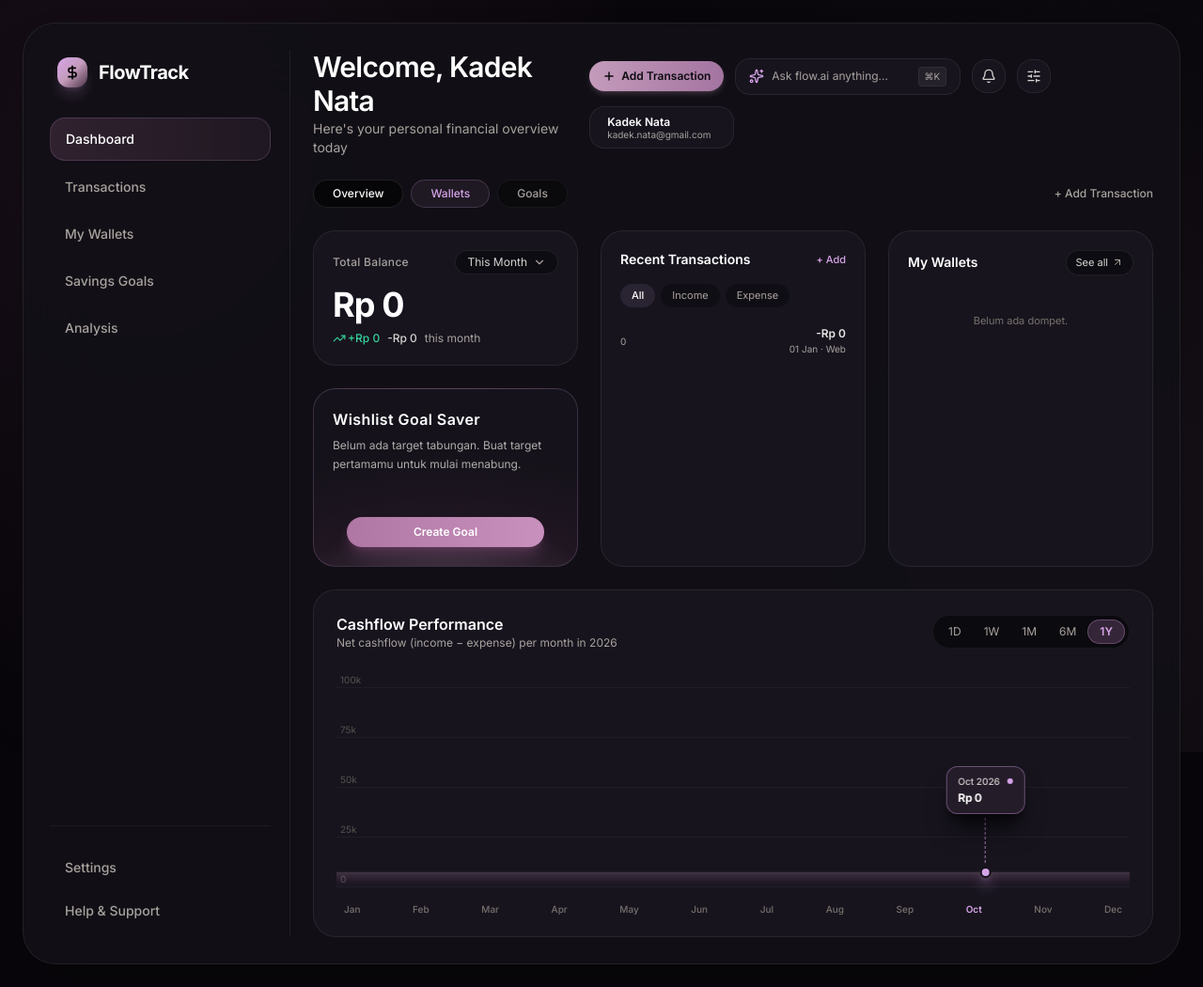
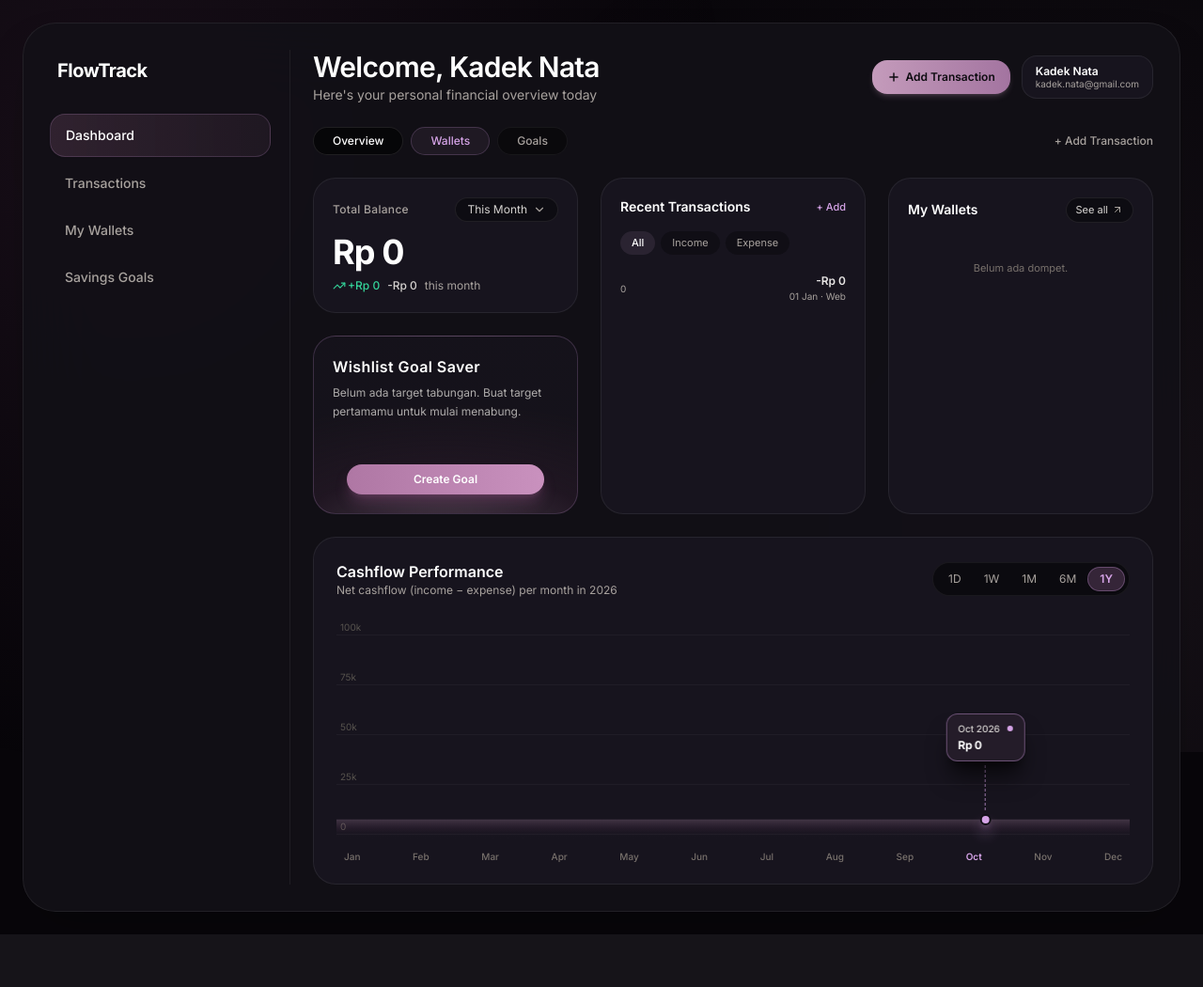
Before and after one commit to IKSP-Nata/simple-moneytracker, a PHP site: page / in a window 1280 px wide. Shown: the whole page at 94% size. After the commit the page ends 994 px from the top, so only its background shows below. Run offline with PHP 8.4, Linux system fonts and the light colour scheme; data that the repository does not hold is empty; some libraries are stand-ins or nearby versions.

Commit message:
remove unused UI elements and clear dummy data for production

```diff
--- a/index.php
+++ b/index.php
@@ -230,16 +230,10 @@ unset($_SESSION['flash_msg'], $_SESSION['flash_error']);
 <!-- BEGIN: MainDashboardContainer -->
 <main class="relative z-10 w-full max-w-screen-2xl bg-[#121017]/95 rounded-[2.2rem] border border-white/[0.07] shadow-2xl backdrop-blur-2xl p-5 md:p-7 flex flex-col lg:flex-row gap-6">
 <!-- BEGIN: LeftSidebar -->
-<aside class="w-full lg:w-64 flex-shrink-0 flex flex-col justify-between py-2 border-b lg:border-b-0 lg:border-r border-white/[0.06] pr-0 lg:pr-5" data-purpose="app-navigation">
+<aside class="w-full lg:w-64 flex-shrink-0 flex flex-col py-2 border-b lg:border-b-0 lg:border-r border-white/[0.06] pr-0 lg:pr-5" data-purpose="app-navigation">
 <div class="space-y-8">
 <!-- Logo & Brand Name -->
 <div class="flex items-center gap-3 px-2">
-<div class="w-8 h-8 rounded-xl bg-gradient-to-br from-mauveAccent via-mauveGlow to-mauveDark flex items-center justify-center shadow-lg shadow-mauveAccent/20">
-<!-- Sleek Minimal Geometric Monogram Icon -->
-<svg class="w-4 h-4 text-black" fill="none" stroke="currentColor" stroke-linecap="round" stroke-linejoin="round" stroke-width="2.5" viewbox="0 0 24 24">
-<path d="M12 2v20M17 5H9.5a3.5 3.5 0 0 0 0 7h5a3.5 3.5 0 0 1 0 7H6"></path>
-</svg>
-</div>
 <span class="text-xl font-bold tracking-tight text-white flex items-center gap-1.5">
             FlowTrack
           </span>
@@ -258,56 +252,35 @@ unset($_SESSION['flash_msg'], $_SESSION['flash_error']);
 <a class="flex items-center px-4 py-3 rounded-2xl text-sm font-medium text-stone-400 hover:text-stone-200 hover:bg-white/[0.03] transition-all" href="#goals" data-tab="goals" id="nav-goals">
 <span class="">Savings Goals</span>
 </a>
-<a class="flex items-center px-4 py-3 rounded-2xl text-sm font-medium text-stone-400 hover:text-stone-200 hover:bg-white/[0.03] transition-all" href="#" id="nav-analysis" onclick="event.preventDefault()">
-<span class="">Analysis</span>
-</a></nav>
+</nav>
 </div>
-<!-- Bottom Settings & Help Section -->
-<div class="pt-6 border-t border-white/[0.05] space-y-1.5 mt-6 lg:mt-0"><a class="flex items-center px-4 py-2.5 rounded-xl text-sm font-medium text-stone-400 hover:text-white hover:bg-white/[0.03] transition" href="#" onclick="event.preventDefault()">
-<span class="">Settings</span>
-</a>
-<a class="flex items-center px-4 py-2.5 rounded-xl text-sm font-medium text-stone-400 hover:text-white hover:bg-white/[0.03] transition" href="#" onclick="event.preventDefault()">
-<span class="">Help &amp; Support</span>
-</a></div>
 </aside>
 <!-- END: LeftSidebar -->
 <!-- BEGIN: DashboardBody -->
 <div class="flex-1 flex flex-col gap-6 overflow-hidden">
 <!-- BEGIN: TopHeader -->
-<header class="flex flex-col md:flex-row md:items-center justify-between gap-4">
+<header class="flex flex-col sm:flex-row sm:items-center justify-between gap-4 w-full">
 <!-- User Greeting & Subtitle -->
-<div>
+<div class="flex-1 min-w-0">
 <h1 class="text-2xl md:text-3xl font-semibold text-white tracking-tight">Welcome, Kadek Nata</h1>
 <p class="text-xs md:text-sm text-stone-400 mt-0.5" id="page-subtitle">
             Here's your personal financial overview today
           </p>
 </div>
-<!-- Right Header Items: Pills, Search, Notifications, Profile, and Add Transaction Button -->
-<div class="flex flex-wrap items-center gap-3">
+<!-- Right Header Items: Add Transaction Button & Profile -->
+<div class="flex items-center gap-3 flex-shrink-0">
 <!-- Add Transaction Button -->
-<button class="btn-add-transaction flex items-center gap-1.5 px-3.5 py-2 rounded-2xl text-xs font-semibold bg-gradient-to-r from-[#C49BBB] to-[#A374A0] text-[#0D0B10] shadow-md shadow-[#C49BBB]/20 hover:opacity-95 active:scale-[0.98] transition-all" type="button" id="header-add-btn">
+<button class="btn-add-transaction flex items-center gap-1.5 px-4 py-2.5 rounded-2xl text-xs font-semibold bg-gradient-to-r from-[#C49BBB] to-[#A374A0] text-[#0D0B10] shadow-md shadow-[#C49BBB]/20 hover:opacity-95 active:scale-[0.98] transition-all" type="button" id="header-add-btn">
 <svg class="w-3.5 h-3.5" fill="none" height="16" stroke="currentColor" stroke-linecap="round" stroke-linejoin="round" stroke-width="2.5" viewbox="0 0 24 24" width="16" xmlns="http://www.w3.org/2000/svg"><path d="M5 12h14"></path><path d="M12 5v14"></path></svg>
 <span>Add Transaction</span>
 </button>
-<!-- Command Prompt / Search Bar -->
-<div class="relative flex items-center bg-[#17141E] border border-white/[0.07] px-3.5 py-2 rounded-2xl w-full sm:w-60 focus-within:border-mauveAccent/50 transition">
-<svg aria-hidden="true" class="lucide lucide-sparkles w-4 h-4 text-mauveAccent mr-2 flex-shrink-0" data-lucide="sparkles" fill="none" height="24" stroke="currentColor" stroke-linecap="round" stroke-linejoin="round" stroke-width="2" viewbox="0 0 24 24" width="24" xmlns="http://www.w3.org/2000/svg"><path d="M11.017 2.814a1 1 0 0 1 1.966 0l1.051 5.558a2 2 0 0 0 1.594 1.594l5.558 1.051a1 1 0 0 1 0 1.966l-5.558 1.051a2 2 0 0 0-1.594 1.594l-1.051 5.558a1 1 0 0 1-1.966 0l-1.051-5.558a2 2 0 0 0-1.594-1.594l-5.558-1.051a1 1 0 0 1 0-1.966l5.558-1.051a2 2 0 0 0 1.594-1.594z"></path><path d="M20 2v4"></path><path d="M22 4h-4"></path><circle cx="4" cy="20" r="2"></circle></svg>
-<input class="bg-transparent text-xs text-white placeholder-stone-400 focus:outline-none w-full border-none p-0" placeholder="Ask flow.ai anything..." type="text" id="search-input"/>
-<span class="text-[10px] bg-white/[0.06] text-stone-400 px-1.5 py-0.5 rounded border border-white/[0.05]">⌘K</span>
-</div>
-<!-- Notification Bell -->
-<button aria-label="Notifications" class="w-9 h-9 rounded-2xl bg-[#17141E] border border-white/[0.07] flex items-center justify-center text-stone-300 hover:text-white hover:border-white/20 transition" type="button" id="notif-btn">
-<svg aria-hidden="true" class="lucide lucide-bell w-4 h-4" data-lucide="bell" fill="none" height="24" stroke="currentColor" stroke-linecap="round" stroke-linejoin="round" stroke-width="2" viewbox="0 0 24 24" width="24" xmlns="http://www.w3.org/2000/svg"><path d="M10.268 21a2 2 0 0 0 3.464 0"></path><path d="M3.262 15.326A1 1 0 0 0 4 17h16a1 1 0 0 0 .74-1.673C19.41 13.956 18 12.499 18 8A6 6 0 0 0 6 8c0 4.499-1.411 5.956-2.738 7.326"></path></svg>
-</button>
-<!-- Settings Cog -->
-<button aria-label="Quick Settings" class="w-9 h-9 rounded-2xl bg-[#17141E] border border-white/[0.07] flex items-center justify-center text-stone-300 hover:text-white hover:border-white/20 transition" type="button" id="quick-settings-btn">
-<svg aria-hidden="true" class="lucide lucide-sliders-horizontal w-4 h-4" data-lucide="sliders-horizontal" fill="none" height="24" stroke="currentColor" stroke-linecap="round" stroke-linejoin="round" stroke-width="2" viewbox="0 0 24 24" width="24" xmlns="http://www.w3.org/2000/svg"><path d="M10 5H3"></path><path d="M12 19H3"></path><path d="M14 3v4"></path><path d="M16 17v4"></path><path d="M21 12h-9"></path><path d="M21 19h-5"></path><path d="M21 5h-7"></path><path d="M8 10v4"></path><path d="M8 12H3"></path></svg>
-</button>
 <!-- User Profile Badge -->
-<div class="flex items-center gap-2.5 pl-1.5 py-1 pr-3 bg-[#17141E] border border-white/[0.07] rounded-2xl"><div class="text-left px-3 py-1">
+<div class="flex items-center gap-2.5 px-3.5 py-2 bg-[#17141E] border border-white/[0.07] rounded-2xl">
+<div class="text-left">
 <p class="text-xs font-semibold text-white leading-tight">Kadek Nata</p>
 <p class="text-[10px] text-stone-400 leading-tight">kadek.nata@gmail.com</p>
-</div></div>
+</div>
+</div>
 </div>
 </header>
 <!-- END: TopHeader -->
@@ -315,7 +288,7 @@ unset($_SESSION['flash_msg'], $_SESSION['flash_error']);
 <!-- ================================================================
      TAB: DASHBOARD
      ================================================================ -->
-<section class="flex flex-col gap-6" data-panel="dashboard" id="panel-dashboard" aria-label="Dashboard">
+<div id="tab-dashboard" class="tab-content flex flex-col gap-6" data-panel="dashboard">
 <!-- Secondary Filter Pills Row -->
 <div class="flex items-center justify-between">
 <div class="flex items-center gap-2">
@@ -563,13 +536,13 @@ unset($_SESSION['flash_msg'], $_SESSION['flash_error']);
 </div>
 </section>
 <!-- END: BottomWideCard -->
-</section>
+</div>
 <!-- END TAB: DASHBOARD -->
 
 <!-- ================================================================
      TAB: TRANSACTIONS
      ================================================================ -->
-<section class="hidden flex flex-col gap-6" data-panel="transactions" id="panel-transactions" aria-label="Transactions">
+<div id="tab-transactions" class="tab-content hidden flex flex-col gap-6" data-panel="transactions">
 <div class="bg-[#17141E] border border-white/[0.07] rounded-3xl p-5 md:p-6">
 <div class="flex flex-col sm:flex-row sm:items-center justify-between gap-4 mb-5">
 <div>
@@ -633,13 +606,13 @@ unset($_SESSION['flash_msg'], $_SESSION['flash_error']);
 <p class="<?= $transactions ? 'hidden' : '' ?> text-xs text-stone-500 py-10 text-center" id="all-tx-list-empty">Belum ada transaksi.</p>
 </div>
 </div>
-</section>
+</div>
 <!-- END TAB: TRANSACTIONS -->
 
 <!-- ================================================================
      TAB: MY WALLETS
      ================================================================ -->
-<section class="hidden flex flex-col gap-6" data-panel="wallets" id="panel-wallets" aria-label="My Wallets">
+<div id="tab-wallets" class="tab-content hidden flex flex-col gap-6" data-panel="wallets">
 <div class="grid grid-cols-1 lg:grid-cols-3 gap-6 items-start">
 <!-- Wallet list -->
 <div class="lg:col-span-2 bg-[#17141E] border border-white/[0.07] rounded-3xl p-5 md:p-6">
@@ -701,13 +674,13 @@ unset($_SESSION['flash_msg'], $_SESSION['flash_error']);
 </form>
 </div>
 </div>
-</section>
+</div>
 <!-- END TAB: MY WALLETS -->
 
 <!-- ================================================================
      TAB: SAVINGS GOALS
      ================================================================ -->
-<section class="hidden flex flex-col gap-6" data-panel="goals" id="panel-goals" aria-label="Savings Goals">
+<div id="tab-goals" class="tab-content hidden flex flex-col gap-6" data-panel="goals">
 <div class="grid grid-cols-1 lg:grid-cols-3 gap-6 items-start">
 <!-- Goals list -->
 <div class="lg:col-span-2 bg-[#17141E] border border-white/[0.07] rounded-3xl p-5 md:p-6">
@@ -770,7 +743,7 @@ unset($_SESSION['flash_msg'], $_SESSION['flash_error']);
 </form>
 </div>
 </div>
-</section>
+</div>
 <!-- END TAB: SAVINGS GOALS -->
 </div>
 <!-- END: DashboardBody -->
@@ -875,7 +848,7 @@ unset($_SESSION['flash_msg'], $_SESSION['flash_error']);
 <script data-purpose="icon-initialization">
     lucide.createIcons();
 
-    /* ================= TAB NAVIGATION ================= */
+    /* ================= TAB NAVIGATION (SPA) ================= */
     const NAV_ACTIVE = 'active-nav-pill flex items-center px-4 py-3 rounded-2xl text-sm font-medium text-white shadow-sm transition-all duration-200';
     const NAV_IDLE   = 'flex items-center px-4 py-3 rounded-2xl text-sm font-medium text-stone-400 hover:text-stone-200 hover:bg-white/[0.03] transition-all';
     const SUBTITLES  = {
@@ -885,33 +858,51 @@ unset($_SESSION['flash_msg'], $_SESSION['flash_error']);
       goals:        'Track progress toward your wishlist & savings targets',
     };
 
-    const navLinks   = document.querySelectorAll('[data-tab]');
-    const panels     = document.querySelectorAll('[data-panel]');
-    const subtitleEl = document.getElementById('page-subtitle');
-    const returnTab  = document.getElementById('tx-return-tab');
+    const navLinks      = document.querySelectorAll('#sidebar-nav [data-tab]');
+    const tabContainers = document.querySelectorAll('.tab-content');
+    const subtitleEl    = document.getElementById('page-subtitle');
+    const returnTab     = document.getElementById('tx-return-tab');
 
-    function showTab(tab, updateHash = true) {
+    function switchTab(tab, updateHash = true) {
       if (!SUBTITLES[tab]) tab = 'dashboard';
-      panels.forEach(p => p.classList.toggle('hidden', p.dataset.panel !== tab));
-      navLinks.forEach(a => {
-        a.className = a.dataset.tab === tab ? NAV_ACTIVE : NAV_IDLE;
-        a.toggleAttribute('aria-current', a.dataset.tab === tab);
+
+      // 1. Sembunyikan semua tab kontainer, lalu hapus class 'hidden' hanya pada tab yang dipilih
+      tabContainers.forEach(container => {
+        const isMatch = container.id === `tab-${tab}` || container.dataset.panel === tab;
+        container.classList.toggle('hidden', !isMatch);
       });
-      subtitleEl.textContent = SUBTITLES[tab];
-      returnTab.value = tab;
-      if (updateHash) history.replaceState(null, '', '#' + tab);
+
+      // 2. Pindahkan indikator 'active' (highlight ungu) pada menu sidebar yang sedang diklik
+      navLinks.forEach(link => {
+        const isActive = link.dataset.tab === tab;
+        link.className = isActive ? NAV_ACTIVE : NAV_IDLE;
+        link.toggleAttribute('aria-current', isActive);
+      });
+
+      // 3. Update subtitle & hidden return_tab form
+      if (subtitleEl && SUBTITLES[tab]) {
+        subtitleEl.textContent = SUBTITLES[tab];
+      }
+      if (returnTab) {
+        returnTab.value = tab;
+      }
+      if (updateHash) {
+        history.replaceState(null, '', '#' + tab);
+      }
     }
 
-    navLinks.forEach(a => a.addEventListener('click', e => {
+    navLinks.forEach(link => link.addEventListener('click', e => {
       e.preventDefault();
-      showTab(a.dataset.tab);
+      switchTab(link.dataset.tab);
     }));
+
     document.querySelectorAll('[data-goto]').forEach(btn => btn.addEventListener('click', e => {
       e.preventDefault();
-      showTab(btn.dataset.goto);
+      switchTab(btn.dataset.goto);
       window.scrollTo({ top: 0, behavior: 'smooth' });
     }));
-    window.addEventListener('hashchange', () => showTab(location.hash.slice(1), false));
+
+    window.addEventListener('hashchange', () => switchTab(location.hash.slice(1) || 'dashboard', false));
 
     /* ================= FILTER PILLS (All / Income / Expense) ================= */
     const PILL_ACTIVE = 'bg-[#2A2331] text-white px-3 py-1 rounded-full font-medium';
@@ -1079,6 +1070,6 @@ unset($_SESSION['flash_msg'], $_SESSION['flash_error']);
     }
 
     // Tab awal dari hash URL (#transactions, #wallets, #goals)
-    showTab(location.hash.slice(1) || 'dashboard', false);
+    switchTab(location.hash.slice(1) || 'dashboard', false);
 </script>
 </body></html>
```
